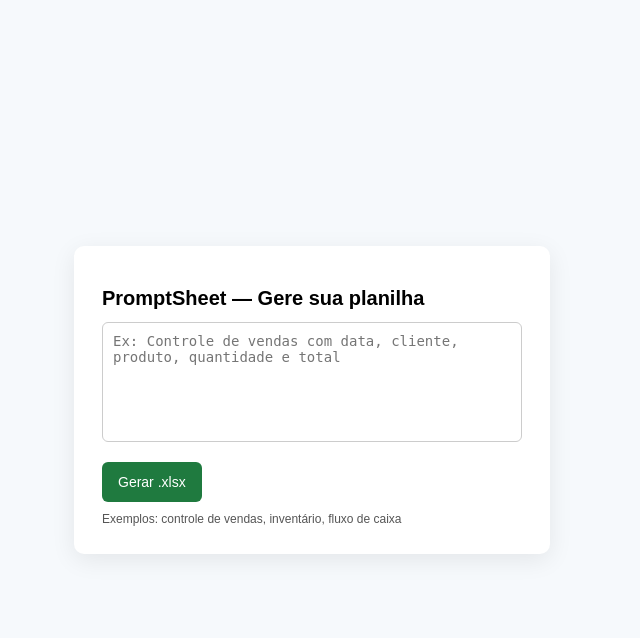
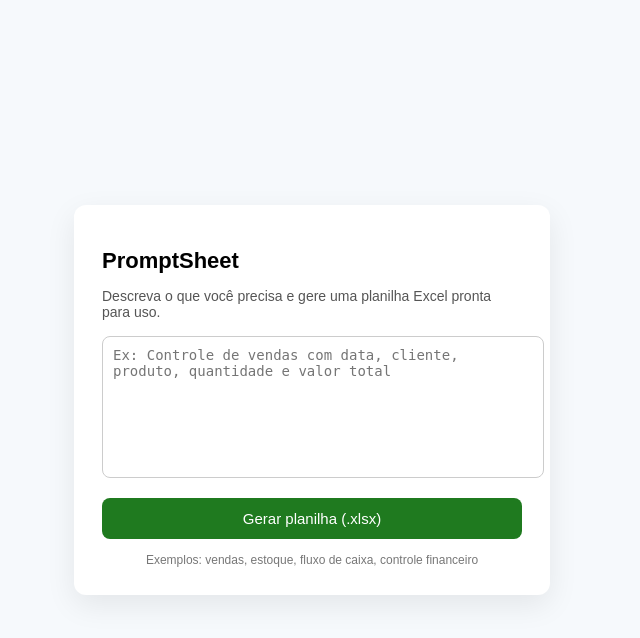
Before and after one commit to alessandronossa-lgtm/alessandronossa-lgtm, a Flask app: page / in a window 1280 px wide. Shown: the top 638 px of the page, without its empty margins (328-968 px from the left). Run offline with Flask 3, Linux system fonts and the light colour scheme.

Commit message:
Update index.html

```diff
--- a/templates/index.html
+++ b/templates/index.html
@@ -2,93 +2,115 @@
 <html lang="pt-BR">
 <head>
   <meta charset="UTF-8" />
-  <title>PromptSheet — Gere sua planilha</title>
-  <meta name="viewport" content="width=device-width, initial-scale=1" />
+  <title>PromptSheet — Gere sua planilha em segundos</title>
+
+  <meta name="viewport" content="width=device-width, initial-scale=1.0" />
 
   <style>
     body {
       font-family: Arial, Helvetica, sans-serif;
       background: #f6f9fc;
+      margin: 0;
+      padding: 0;
       display: flex;
+      align-items: center;
       justify-content: center;
-      align-items: center;
       height: 100vh;
-      margin: 0;
     }
 
     .card {
       background: #ffffff;
       padding: 28px;
       width: 420px;
-      border-radius: 10px;
-      box-shadow: 0 6px 24px rgba(0,0,0,0.08);
+      border-radius: 12px;
+      box-shadow: 0 10px 30px rgba(0,0,0,0.08);
     }
 
     h1 {
-      font-size: 20px;
-      margin-bottom: 12px;
+      font-size: 22px;
+      margin-bottom: 10px;
+    }
+
+    p {
+      font-size: 14px;
+      color: #555;
+      margin-bottom: 16px;
     }
 
     textarea {
       width: 100%;
       height: 120px;
+      resize: none;
       padding: 10px;
       font-size: 14px;
-      border-radius: 6px;
+      border-radius: 8px;
       border: 1px solid #ccc;
-      resize: none;
-      box-sizing: border-box;
+      margin-bottom: 16px;
     }
 
     button {
-      margin-top: 16px;
-      background: #1f7a3f;
+      background: #1f7a1f;
       color: #fff;
       border: none;
-      padding: 12px 16px;
-      font-size: 14px;
-      border-radius: 6px;
+      padding: 12px;
+      width: 100%;
+      font-size: 15px;
+      border-radius: 8px;
       cursor: pointer;
     }
 
-    button:disabled {
-      background: #999;
-      cursor: not-allowed;
+    button:hover {
+      background: #166316;
     }
 
-    .hint {
+    .footer {
+      margin-top: 14px;
+      font-size: 12px;
+      color: #777;
+      text-align: center;
+    }
+
+    .loading {
+      display: none;
+      text-align: center;
+      font-size: 13px;
       margin-top: 10px;
-      font-size: 12px;
-      color: #555;
+      color: #333;
     }
   </style>
 </head>
+
 <body>
 
   <div class="card">
-    <h1>PromptSheet — Gere sua planilha</h1>
+    <h1>PromptSheet</h1>
+    <p>
+      Descreva o que você precisa e gere uma planilha Excel pronta para uso.
+    </p>
 
-    <textarea id="descricao" placeholder="Ex: Controle de vendas com data, cliente, produto, quantidade e total"></textarea>
+    <textarea id="descricao" placeholder="Ex: Controle de vendas com data, cliente, produto, quantidade e valor total"></textarea>
 
-    <button id="btnGerar" onclick="gerarPlanilha()">Gerar .xlsx</button>
+    <button onclick="gerarPlanilha()">Gerar planilha (.xlsx)</button>
 
-    <div class="hint">
-      Exemplos: controle de vendas, inventário, fluxo de caixa
+    <div class="loading" id="loading">
+      Gerando sua planilha, aguarde...
+    </div>
+
+    <div class="footer">
+      Exemplos: vendas, estoque, fluxo de caixa, controle financeiro
     </div>
   </div>
 
   <script>
     async function gerarPlanilha() {
       const descricao = document.getElementById("descricao").value.trim();
-      const botao = document.getElementById("btnGerar");
 
       if (!descricao) {
-        alert("Descreva o que você precisa.");
+        alert("Por favor, descreva a planilha que você deseja.");
         return;
       }
 
-      botao.disabled = true;
-      botao.innerText = "Gerando...";
+      document.getElementById("loading").style.display = "block";
 
       try {
         const response = await fetch("/generate", {
@@ -96,31 +118,31 @@
           headers: {
             "Content-Type": "application/json"
           },
-          body: JSON.stringify({ descricao })
+          body: JSON.stringify({
+            descricao: descricao
+          })
         });
 
         if (!response.ok) {
-          throw new Error("Erro ao gerar planilha");
+          throw new Error("Erro ao gerar a planilha");
         }
 
         const blob = await response.blob();
+
         const url = window.URL.createObjectURL(blob);
-
         const a = document.createElement("a");
         a.href = url;
-        a.download = "planilha.xlsx";
+        a.download = "PromptSheet.xlsx";
         document.body.appendChild(a);
         a.click();
-
         a.remove();
         window.URL.revokeObjectURL(url);
 
-      } catch (erro) {
-        alert("Erro ao gerar a planilha.");
-        console.error(erro);
+      } catch (error) {
+        alert("Erro ao gerar a planilha. Tente novamente.");
+        console.error(error);
       } finally {
-        botao.disabled = false;
-        botao.innerText = "Gerar .xlsx";
+        document.getElementById("loading").style.display = "none";
       }
     }
   </script>
```
